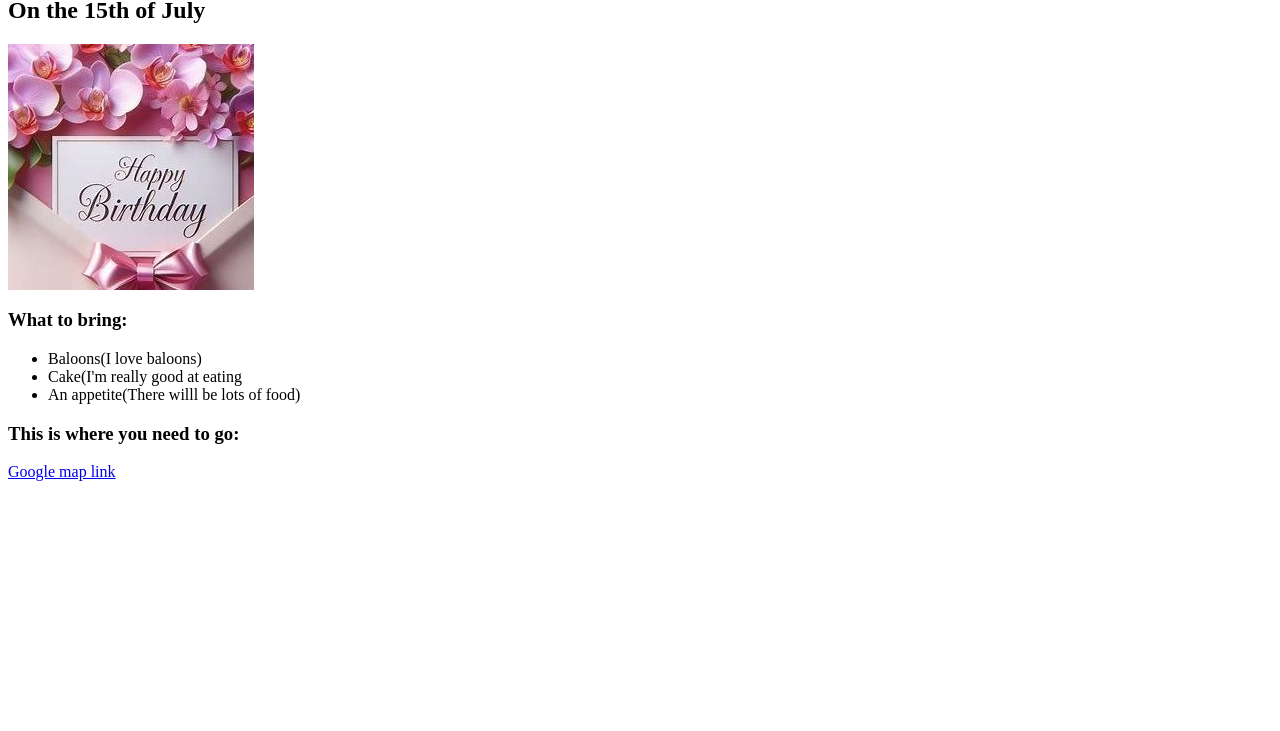
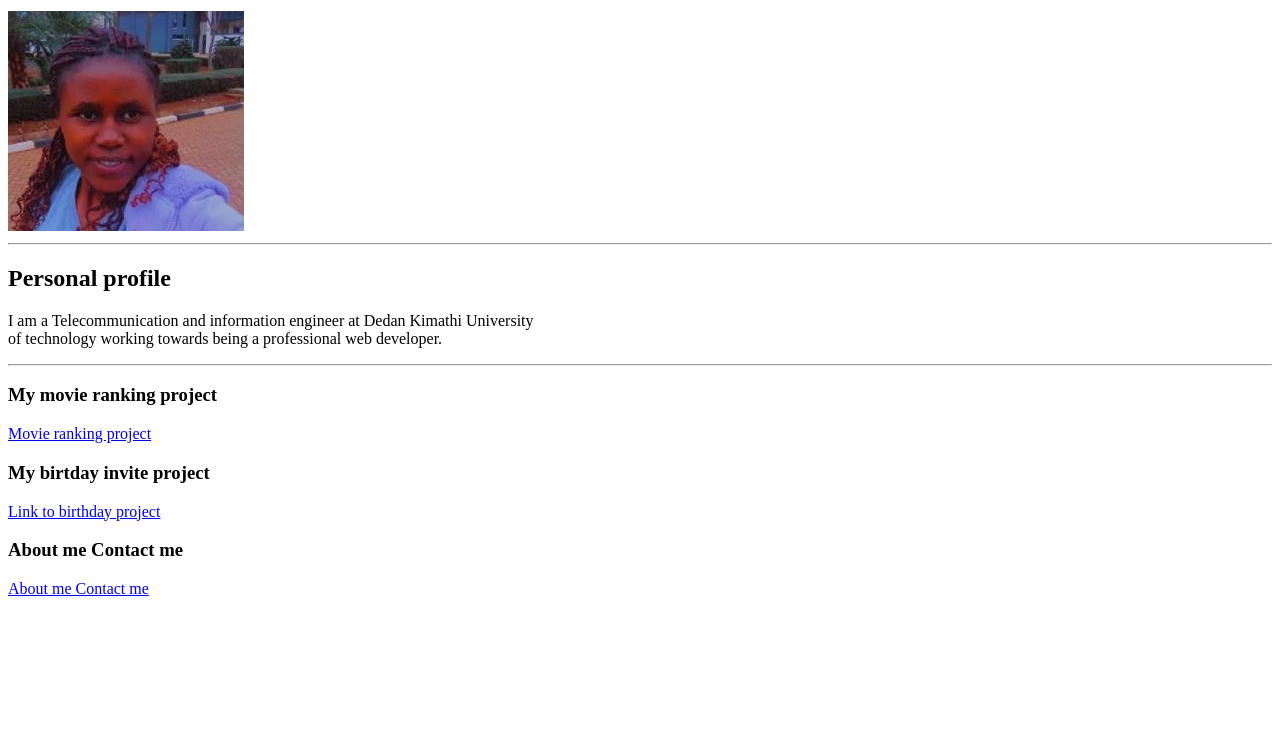
Before and after one commit to Lilian-10-design/html-potfoliolilian, a plain HTML site: page index.html in a window 1280 px wide. Shown: the part 69-800 px from the top of the page. Drawn offline with Linux system fonts and the light colour scheme; files whose address does not match are found by name.

Commit message:
Add files via upload

```diff
--- a/index.html
+++ b/index.html
@@ -1,11 +1,26 @@
-<h1>It's my birthday</h1>
-<h2>On the 15th of July</h2>
-<img src="c:\Users\LIL MIKE\Downloads\30 Birthday Wishes.jpeg" />
-<h3>What to bring:</h3>
-<ul>
-    <li>Baloons(I love baloons)</li>
-    <li>Cake(I'm really good at eating</li>
-    <li>An appetite(There willl be lots of food)</li>
-</ul>
-<h3>This is where you need to go:</h3>
-<a href="https://g.co/kgs/k2rEM4Y">Google map link</a>
+<!DOCTYPE html>
+<html lang="en">
+<head>
+    <meta charset="UTF-8">
+    <meta name="viewport" content="width=device-width, initial-scale=1.0">
+    <title>LILIAN PORTFOLIO</title>
+</head>
+<body>
+    <h1>LILIAN MULI PORTFOLIO</h1>
+<img src="135.jpg"
+ />
+ <hr />
+   <h2>Personal profile</h2>
+   <p>   I am a Telecommunication and information engineer at Dedan Kimathi University <br />
+    of technology working towards being a professional web developer.
+</p>
+         <hr />
+         <h3>My movie ranking project</h3>
+         <a href="file:///C:/Users/LIL%20MIKE/OneDrive/Desktop/web%20development/2.2%20Paragraph%20Element/movie.html">Movie ranking project</a>
+    <h3>My birtday invite project</h3>
+    <a href="file:///C:/Users/LIL%20MIKE/OneDrive/Desktop/web%20development/3.0%20List%20Elements/project.html">Link to birthday project</a>
+<br />
+<h3>About me Contact me</h3>
+    <a href="file:///C:/Users/LIL%20MIKE/OneDrive/Desktop/web%20development/3.0%20List%20Elements/about.html">About me Contact me</a>
+</body>
+</html>
```
